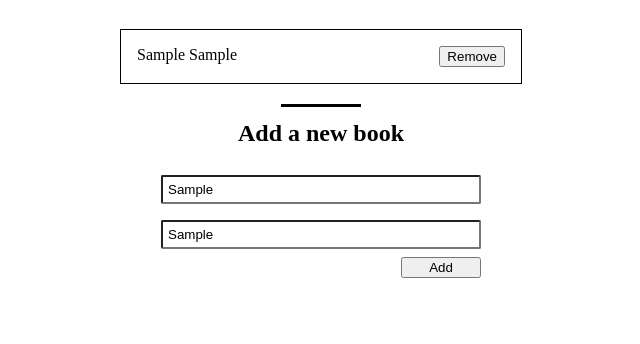
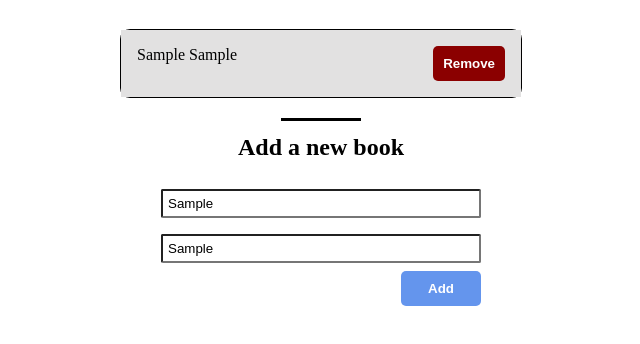
Before and after one commit to afizsavage/book-store, a website: page src/index.html in a window 1280 px wide. Both pictures are taken after typing "Sample", "Sample" into the empty fields and a click on the button "Add". Shown: the part 60-404 px from the top of the page, without its empty margins (319-959 px from the left). Drawn offline with Linux system fonts and the light colour scheme.

Commit message:
style the ul container

```diff
--- a/src/scripts/index.js
+++ b/src/scripts/index.js
@@ -26,8 +26,7 @@ class BookHandler {
 
   showBooks = () => {
     if (this.books.length === 0) {
-      bookList.innerHTML =
-        '<p>Sorry you have no book left. Kindly add some</p>';
+      bookList.innerHTML = '<p>Sorry you have no book left. Kindly add some</p>';
     } else {
       this.book = '';
       this.books.forEach((bookObj, ind) => {
@@ -42,7 +41,7 @@ class BookHandler {
 
   rmvBook = (e) => {
     this.books = this.books.filter(
-      (book, index) => index !== Number(e.target.attributes[2].value)
+      (book, index) => index !== Number(e.target.attributes[2].value),
     );
   };
 
--- a/src/styles/style.css
+++ b/src/styles/style.css
@@ -22,8 +22,8 @@ li.book-li {
   list-style: none;
   display: flex;
   justify-content: space-between;
-  margin-bottom: 1rem;
   padding: 1rem;
+  border-radius: 7pm !important;
 }
 
 li.book-li:last-of-type {
@@ -56,16 +56,21 @@ li.book-li:last-of-type {
   border: #000 1px solid;
   width: 25rem;
   padding: 0;
+  border-radius: 10px;
 }
 
 .books-ul::after {
-  content: '';
+  content: "";
   position: absolute;
   bottom: -1.5rem;
   left: 40%;
   background-color: #000;
   width: 5rem;
   height: 3px;
+}
+
+li:nth-child(odd) {
+  background-color: rgb(226, 225, 225);
 }
 
 .inp-form {
@@ -77,4 +82,26 @@ li.book-li:last-of-type {
 .add-btn {
   width: 5rem;
   align-self: end;
+  background: cornflowerblue;
+  color: white;
 }
+.btn {
+  padding: 10px;
+  border-radius: 5px;
+  border: none;
+  cursor: pointer;
+  font-weight: bolder;
+}
+
+input.btn.rmv {
+  background: darkred;
+  color: white;
+}
+
+input.add-btn.btn:hover {
+  background: hsl(180deg 98% 27%);
+}
+
+input.btn.rmv:hover {
+  background: mediumvioletred;
+}
```
